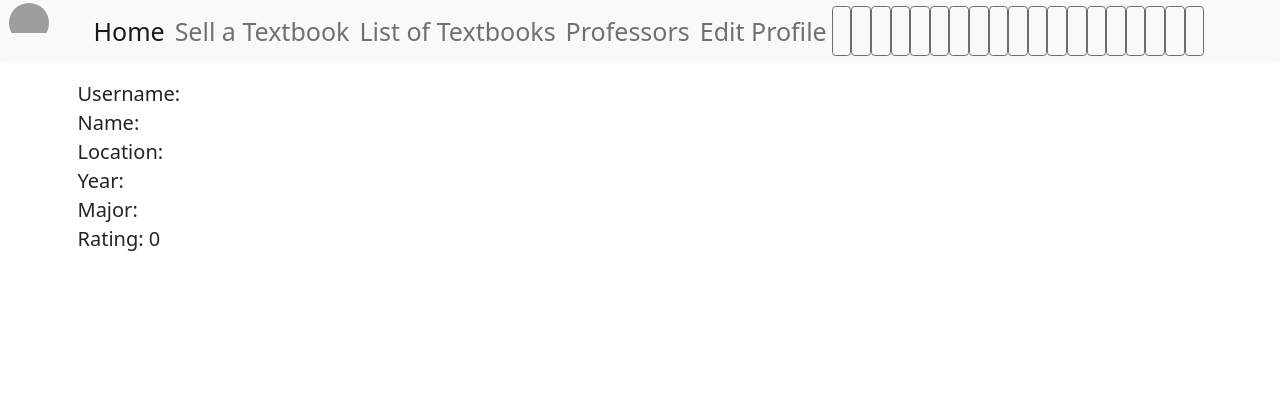
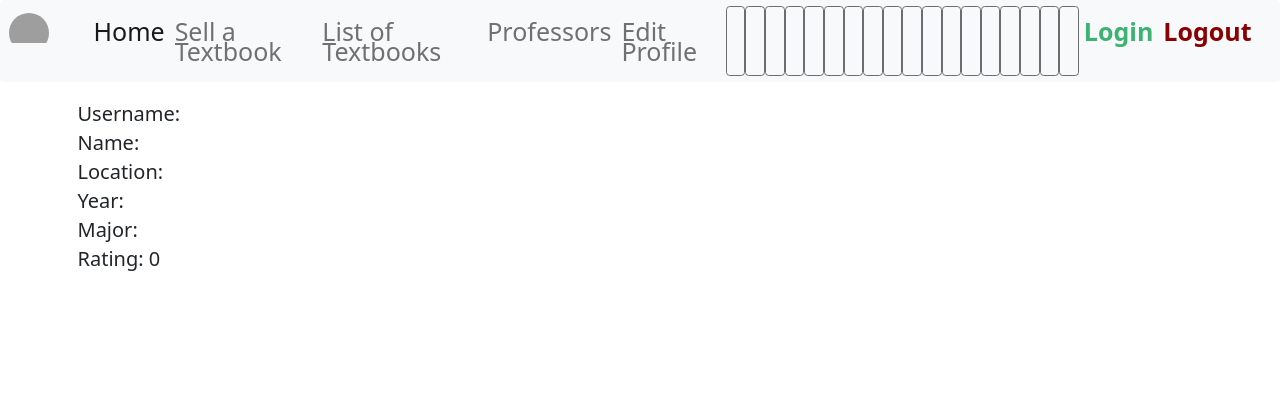
Before and after one commit to Aparson13/Book-Exchange-App, a Django app: page /userprofile in a window 1280 px wide. Shown: the top 420 px of the page. Run offline with Django 4.2, Linux system fonts and the light colour scheme; a user stored in the database is signed in; data comes from the database, SQL or seed files in the repository; both versions use the stored data as it was after the commit; some libraries are stand-ins or nearby versions; grey boxes are pictures that could not be loaded.

Commit message:
LogoutButton

```diff
--- a/BookExchange/urls.py
+++ b/BookExchange/urls.py
@@ -5,7 +5,7 @@
 from .views import SellTextbooksView
 from .views import SellTextbooksWrite
 from .views import SellTextbooksList
-from .views import ListTextbooksView
+from .views import ListTextbooksView, logout_view
 from .views import Profile, ProfileView
 
 
@@ -16,7 +16,7 @@
    path('accounts/', include('allauth.urls')),
    path('profile', views.Profilesv, name='profile'),
    #path('login', auth_view.LoginView.as_view(), name='login'),
-   path('logout', LogoutView.as_view()),
+   path('logout', logout_view, name="logout"),
    path('textbooks/', ListTextbooksView.as_view(), name="textbooks-all"),
    path('write/', SellTextbooksWrite, name="write-textbooks"),
    path('sell/', SellTextbooksView.as_view(), name="sell-textbooks"),
--- a/BookExchange/views.py
+++ b/BookExchange/views.py
@@ -9,6 +9,12 @@
 from django.shortcuts import render
 import requests
 from django.urls import reverse
+from django.contrib.auth import logout
+from django.shortcuts import redirect
+
+def logout_view(request):
+    logout(request)
+    return redirect('home')
 
 from rest_framework import generics
 from django.views import generic
@@ -31,6 +37,10 @@
     model = Profile
     model = Rating
     template_name = 'userprofile.html'
+
+def logout_view(request):
+    logout(request)
+    return redirect('index')
 
 
 def Profilesv(request):
--- a/templates/userprofile.html
+++ b/templates/userprofile.html
@@ -63,8 +63,19 @@
                     <button class="btn float-right" disabled>&nbsp;</button>
                     <button class="btn float-right" disabled>&nbsp;</button>
                     <button class="btn float-right" disabled>&nbsp;</button>
-                <button class="btn float-right" disabled>&nbsp;</button>
 
+                    <li class="nav-item">
+                        <a class="nav-link" href="{% provider_login_url 'google' %}"><span style="color:MediumSeaGreen;"><b>Login</b></span></a>
+
+                    </li>
+                    {% if user.is_authenticated %}
+                    <li class="nav-item">
+                        <a class="nav-link active" aria-current="page" href="/logout"><span style="color:darkred;"><b>Logout</b></span></a>
+
+                        {% else %}
+
+                        {% endif %}
+                    </li>
                 </ul>
             </div>
         </div>
```
Also changed, not shown: BookExchange/templates/BookExchange/profile.html (+9 -1 lines), templates/SellTextbooks.html (+9 -1 lines), templates/TextbooksList.html (+9 -1 lines), templates/index.html (+9 -1 lines), templates/professors.html (+9 -1 lines), db.sqlite3. Lines whose indentation alone changed are shown as unchanged.
